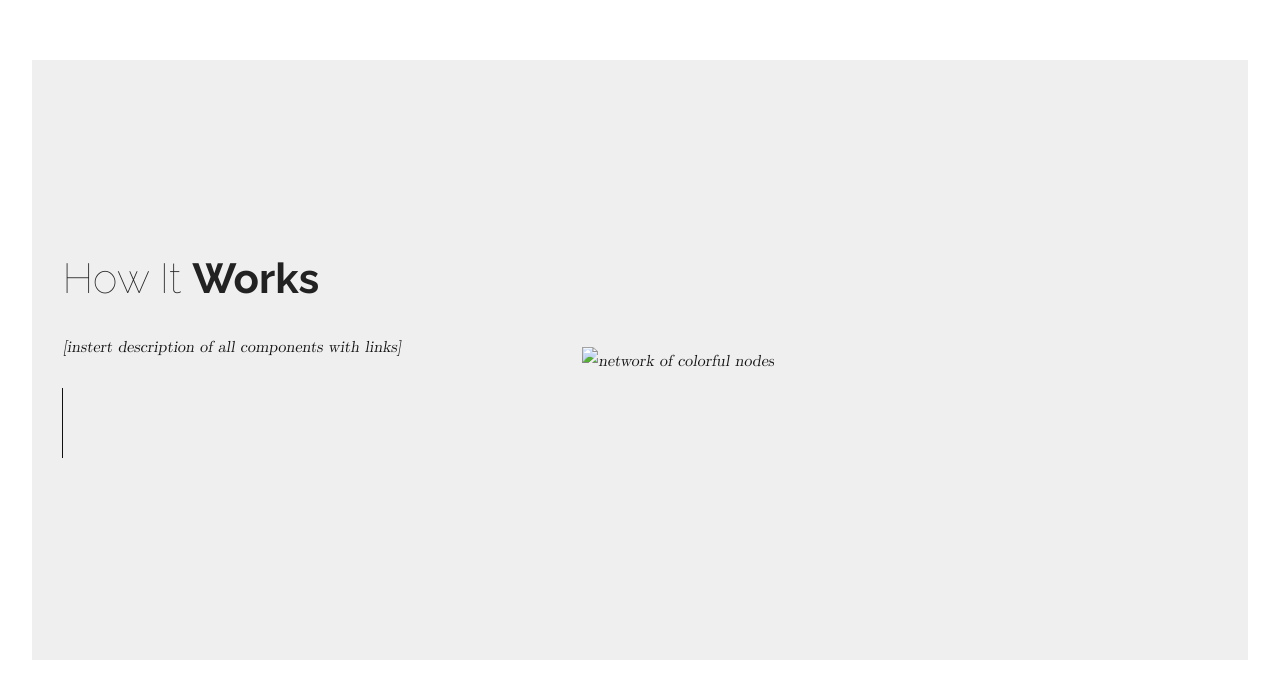
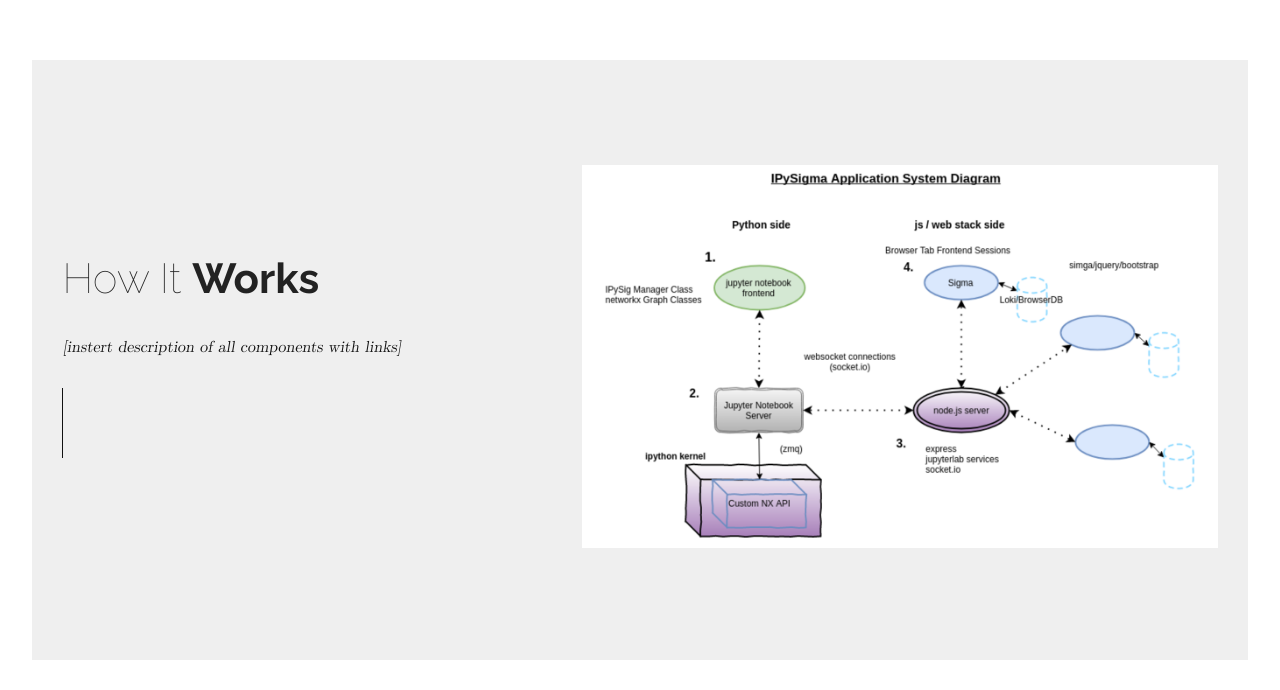
Before and after one commit to bsnacks000/IPySigma-Demo, a plain HTML site: page index.html in a window 1280 px wide. Shown: the part 1860-2550 px from the top of the page. Drawn offline with nearby package versions, Linux system fonts and the light colour scheme; files whose address does not match are found by name.

Commit message:
update diagram file

```diff
--- a/index.html
+++ b/index.html
@@ -51,7 +51,7 @@
           <h2>How It <strong>Works</strong></h2>
           <p>[instert description of all components with links]</p>
         </div>
-        <div class="featured"><img src="assets/img/flow.svg" alt="network of colorful nodes"></div>
+        <div class="featured"><img src="assets/img/flow.png" alt="network of colorful nodes"></div>
       </div>
     </section>
     <script src="https://ajax.googleapis.com/ajax/libs/jquery/2.2.4/jquery.min.js"></script>
```
